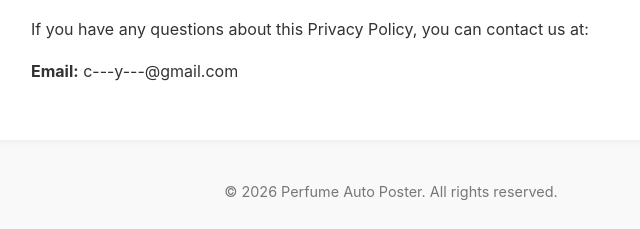
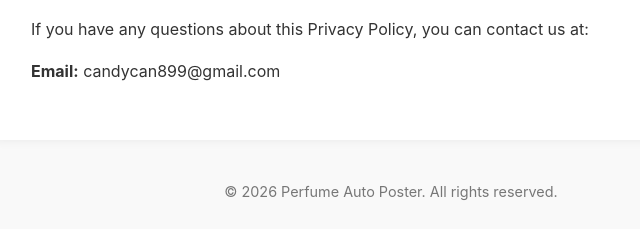
Before and after one commit to whospiko/privacy-policy, a plain HTML site: page index.html in a window 1280 px wide. Shown: the part 1304-1533 px from the top of the page, 249-889 px from the left. Drawn offline with Linux system fonts and the light colour scheme.

Commit message:
Update contact email in Privacy Policy section

```diff
--- a/index.html
+++ b/index.html
@@ -59,7 +59,7 @@
 
         <h2>6. Contact Us</h2>
         <p>If you have any questions about this Privacy Policy, you can contact us at:</p>
-        <p><strong>Email:</strong> c---y---@gmail.com</p> <!-- Replace with your actual email -->
+        <p><strong>Email:</strong> candycan899@gmail.com</p> <!-- Replace with your actual email -->
     </div>
 
     <div class="footer">
```
